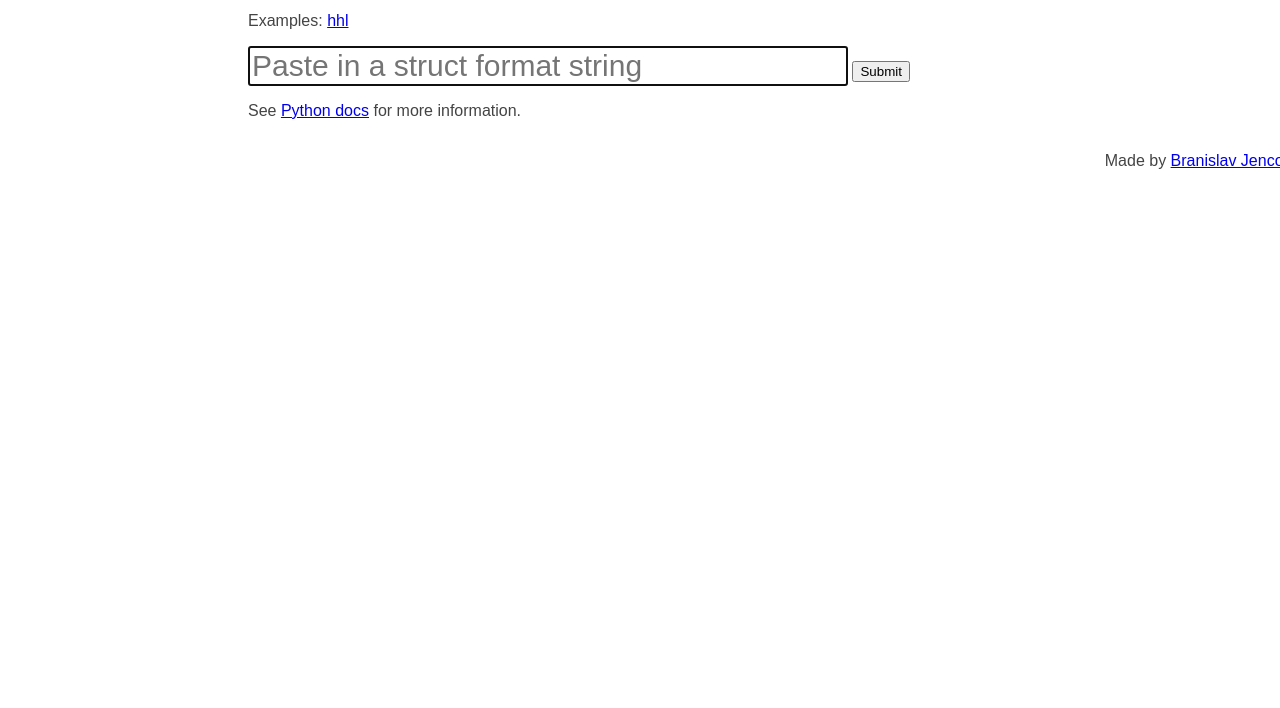
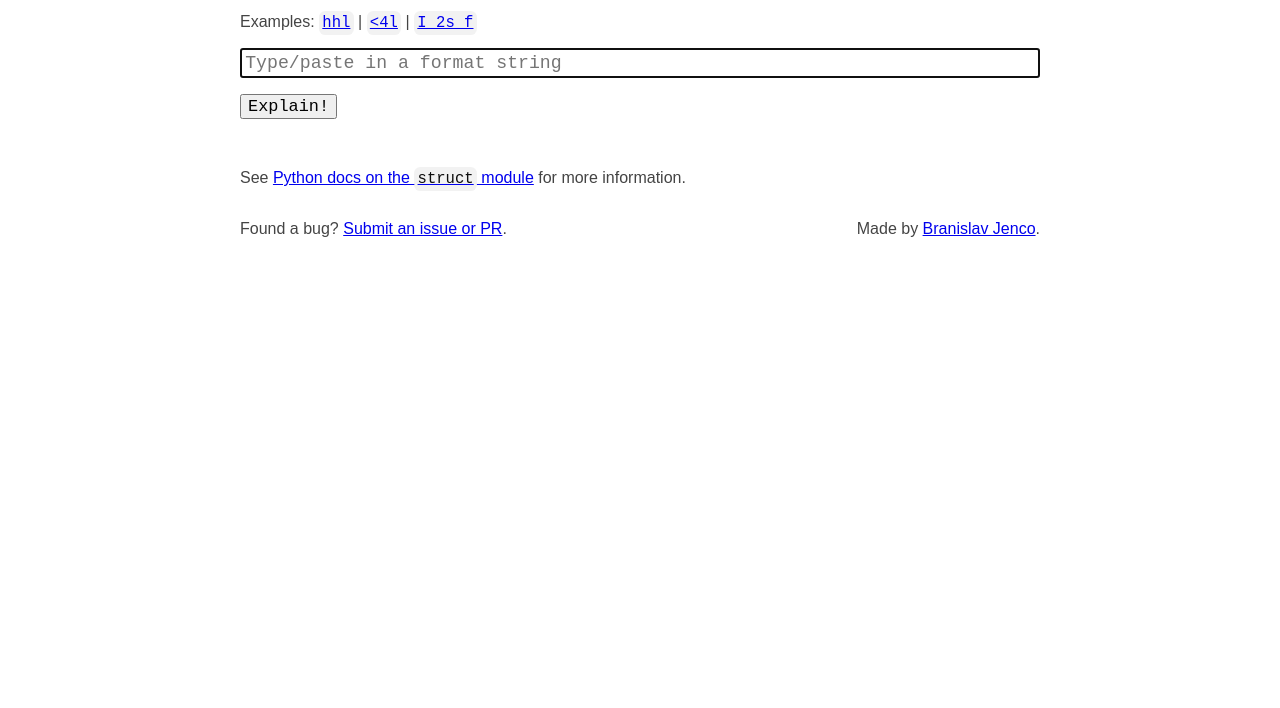
Before and after one commit to branislavjenco/struct-explainer, a plain HTML site: page index.html in a window 1280 px wide. Shown: the part 92-800 px from the top of the page. Drawn offline with Linux system fonts and the light colour scheme.

Commit message:
Various fixes

```diff
--- a/index.html
+++ b/index.html
@@ -8,32 +8,41 @@
       <h1>Explain Python's <tt>struct</tt> format</h1>
     </header>
     <main>
-      <p>Examples: <a href="#hhl" id="example1">hhl</a></p>
-      <form id="format-form">
+      <p>Examples:
+        <tt><a href="http://localhost:8080#hhl" id="example1">hhl</a></tt> |
+        <tt><a href="http://localhost:8080#<4l" id="example1"><4l</a></tt> |
+        <tt><a href="http://localhost:8080#I 2s f" id="example1">I 2s f</a></tt>
+      </p>
+      <form id="format-form" class="format-form">
         <input
           id="format-input"
-          class="main-input"
+          class="format-input"
           type="text"
-          placeholder="Paste in a struct format string"
+          placeholder="Type/paste in a format string"
           autofocus
         />
         <input
           id="format-submit"
+          class="format-submit"
           type="submit"
+          title="Explain!"
+          value="Explain!"
         />
       </form>
       <div id="explanation"></div>
+      &nbsp;
       <p>
         See
-        <a href="https://docs.python.org/3/library/struct.html">Python docs</a>
+        <a href="https://docs.python.org/3/library/struct.html" target="_blank">Python docs on the <tt>struct</tt> module</a>
         for more information.
       </p>
       <p></p>
     </main>
 
     <footer>
+      <p>Found a bug? <a href="https://github.com/branislavjenco/struct-explainer">Submit an issue or PR</a>.</p>
       <p>
-        Made by <a href="https://github.com/branislavjenco">Branislav Jenco</a>.
+        Made by <a href="https://github.com/branislavjenco" target="_blank">Branislav Jenco</a>.
       </p>
     </footer>
     <script src="lib.js"></script>
--- a/lib.js
+++ b/lib.js
@@ -180,22 +180,22 @@ function renderExplanation(explanation) {
   let defaultMessage = "";
   if (explanation.defaultByteOrderUsed) {
     defaultMessage =
-      "No byte order, size, and alignment character. Using the default, which is '@'  .\n";
+      "No byte order, size, and alignment character. Using the default, which is <tt>@</tt>.\n";
   }
 
   let formatsDescriptions = "";
   for (const format of explanation.formats) {
-    let formatDescription = `${format.count} times ${format.format.char}. C type: <tt>${format.format.c_type}</tt>. Python type: <tt>${format.format.python_type}</tt>. Standard size: ${format.format.standard_size} bytes.`;
+    let formatDescription = `${format.count}x <tt>${format.format.c_type}</tt>. Corresponding Python type: <tt>${format.format.python_type}</tt>. Standard size: ${format.format.standard_size} bytes.`;
     if (format.format.note) {
       formatDescription = formatDescription + ` (${format.format.note})`;
-      formatDescription = `<p>${formatDescription}</p>`;
     }
+    formatDescription = `<p>${formatDescription}</p>`;
     formatsDescriptions = formatsDescriptions + formatDescription;
   }
 
   return `
   <p>${defaultMessage}</p>
-  <p>"${explanation.byteOrder.char}" ${explanation.byteOrder.description}.</p>
+  <p><tt>${explanation.byteOrder.char}</tt> ${explanation.byteOrder.description}.</p>
   ${formatsDescriptions}
   `;
 }
@@ -263,7 +263,7 @@ function explainFormatString(formatString) {
   const L = formatString.length;
 
   if (L < 1) {
-    throw new Error("Format string must have at least one character");
+    throw new Error("Format string must have at least one character.");
   }
 
   let byteOrder = null;
@@ -331,7 +331,7 @@ function explainFormatString(formatString) {
     i = i + 1;
   }
   if (formats.length < 1) {
-    throw new Error("No format string found");
+    throw new Error("No format character found!");
   }
   if (processingCount) {
     throw new Error("Number can't be the last character in the format string.");
--- a/main.js
+++ b/main.js
@@ -1,23 +1,22 @@
 const inputElement = document.querySelector("#format-input");
 const submitElement = document.querySelector("#format-submit");
 const formElement = document.querySelector("#format-form");
-const explanationElement = document.querySelector('#explanation');
-const example1Element = document.querySelector("#example1");
+const explanationElement = document.querySelector("#explanation");
 
-example1Element.addEventListener('click', (event) => {
-  inputElement.value = event.target.text;
-  formElement.submit();
-})
-
-formElement.addEventListener('submit', (event) => {
-  console.log(event)
-  const formatString = event.target.value;
+window.addEventListener("hashchange", (event) => {
   try {
+    const formatString = decodeURIComponent(event.newURL.split("#")[1]);
+    inputElement.value = formatString;
     const explanation = explainFormatString(formatString);
     const explanationToRender = renderExplanation(explanation);
     explanationElement.innerHTML = explanationToRender;
-  } catch(e) {
-    console.log(e);
-    explanationElement.textContent = e;
+  } catch (e) {
+    explanationElement.textContent = "Is that correct? " + e.message;
   }
 });
+
+formElement.addEventListener("submit", (event) => {
+  event.preventDefault();
+  const formatString = inputElement.value;
+  window.location = "http://localhost:8080#" + formatString;
+});
--- a/style.css
+++ b/style.css
@@ -2,31 +2,48 @@
   box-sizing: border-box;
 }
 
-main {
-  width: 50em;
-}
-
 body {
   display: flex;
-  width: 100%;
-  align-items: center;
+  width: 50em;
+  margin-left: auto;
+  margin-right: auto;
+  /* align-items: center; */
   justify-content: middle;
   flex-direction: column;
   font-family: sans-serif;
   color: #444;
 }
 
-.main-input {
-  width: 20em;
-  font-size: 30;
+.format-input {
+  font-size: 140%;
+  padding:0.2rem;
+  width:100%;
+  font-family: monospace;
 }
 
+.format-form {
+  /* width: 100%;  */
+}
 
+.format-submit {
+  font-size: 130%;
+  margin-top:1rem;
+  font-family: monospace;
+}
+
+tt {
+  font-size:120%;
+  background-color: rgba(68, 68, 68, 0.067);
+  padding: 0.2rem;
+  border-radius: 0.4rem;
+  color:rgb(14, 14, 14)
+
+}
 
 footer {
   display: flex;
   width: 100%;
   flex-direction: row;
-  justify-content: flex-end;
+  justify-content: space-between;
   text-align: center;
 }
```
Also changed, not shown: 1 other file.
